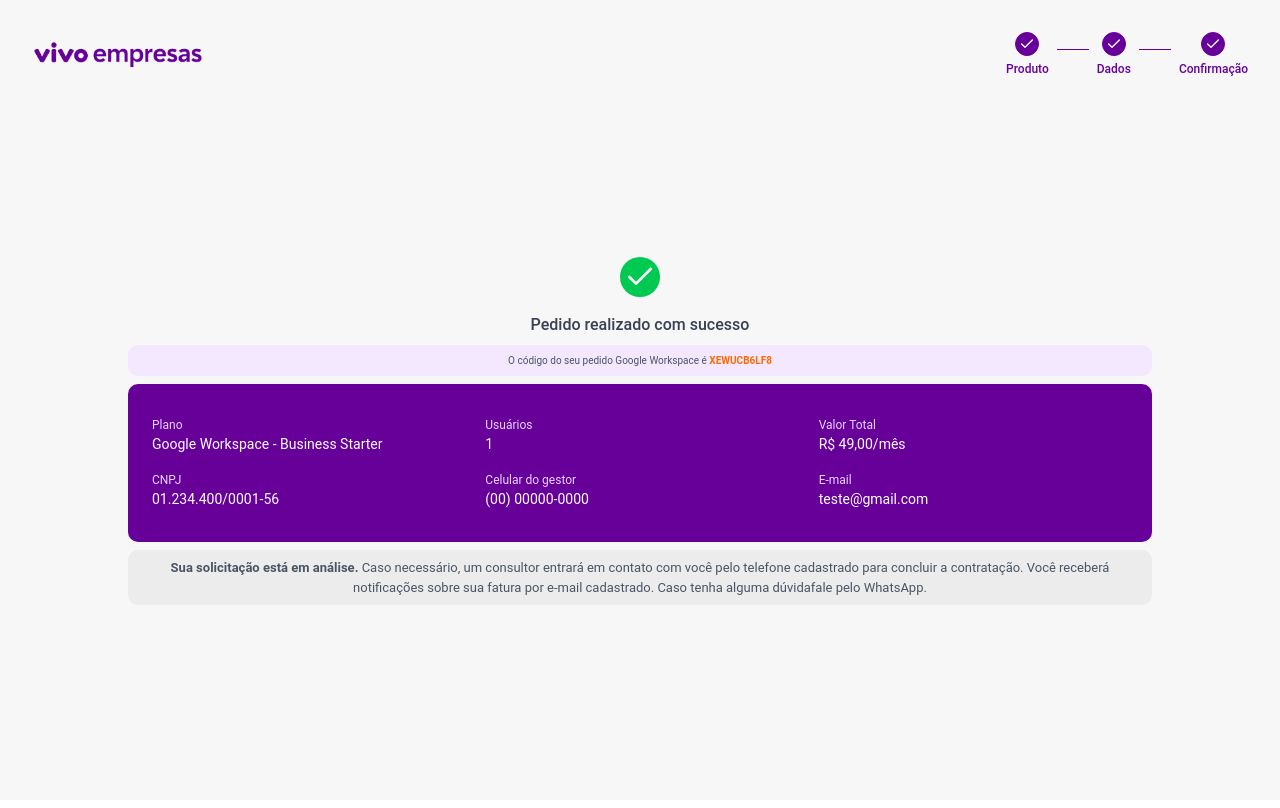
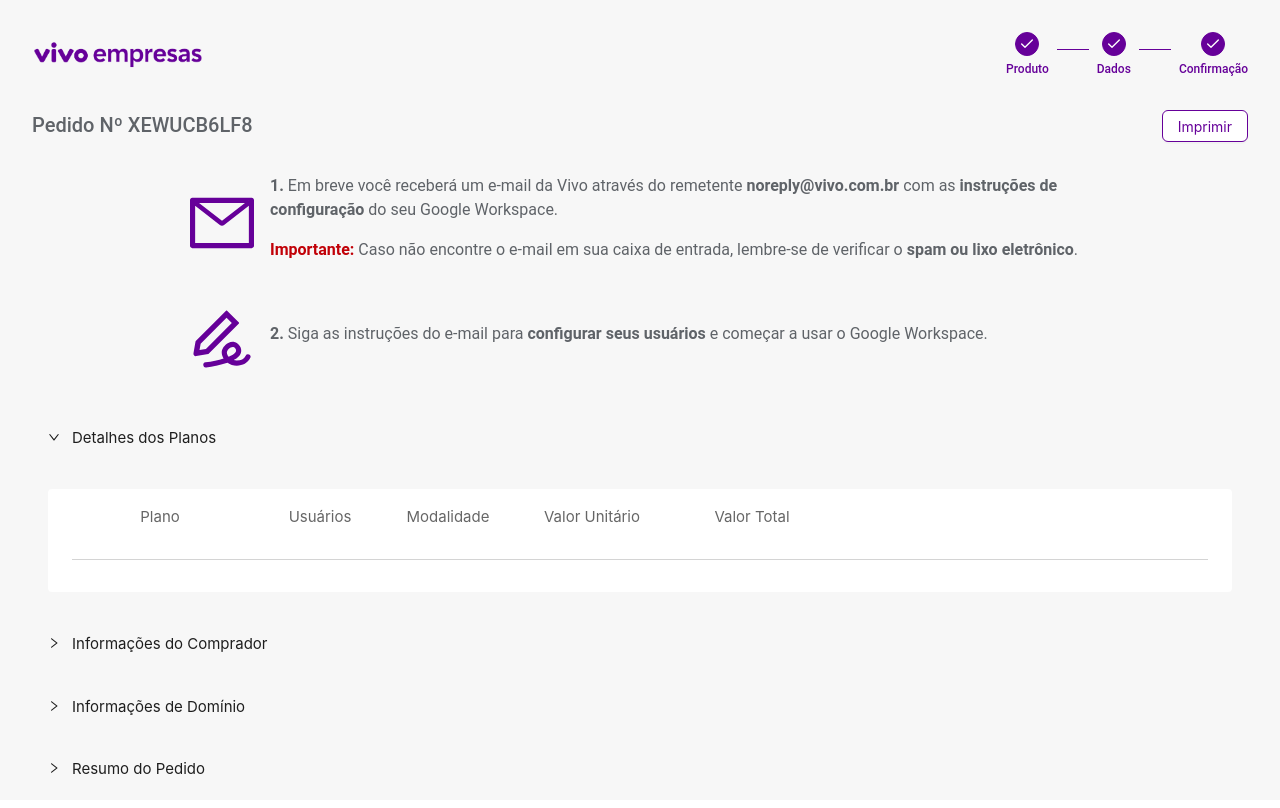
Before and after one commit to gabipq23/new-workspace-lead, a React (Vite) app: page /order in a window 1280 px wide. Built offline with nearby package versions, Linux system fonts and the light colour scheme.

Commit message:
feat: Enhance FinishOrderInfo component with detailed plan display and user instructions

```diff
--- a/src/components/order/finishOrderInfo.tsx
+++ b/src/components/order/finishOrderInfo.tsx
@@ -1,9 +1,225 @@
+import { Button, ConfigProvider, Collapse } from "antd";
+import type { CollapseProps } from "antd";
 import { Check } from "lucide-react";
+import { MailOutlined, SignatureOutlined } from "@ant-design/icons";
+import { useOrderStore } from "../../context/context";
 
 export default function FinishOrderInfo() {
+  const { basicInfo, companyInfo, confirmedPlans } = useOrderStore();
+
+  const getTotalPrice = () => {
+    return confirmedPlans.reduce((total, plan) => {
+      return total + parseInt(plan.price) * plan.users;
+    }, 0);
+  };
+
+  const getTotalUsers = () => {
+    return confirmedPlans.reduce((total, plan) => total + plan.users, 0);
+  };
+
+  const planosDetalhes = (
+    <div className="flex flex-col bg-white rounded-[4px] p-4 w-full py-4 mb-4">
+      {/* Desktop Version */}
+      <div className="hidden md:block">
+        <div className="flex items-center font-semibold text-[#666666] text-[15px] mb-4">
+          <p className="w-48 text-center">Plano</p>
+          <p className="w-32 text-center">Usuários</p>
+          <p className="w-32 text-center">Modalidade</p>
+          <p className="w-40 text-center">Valor Unitário</p>
+          <p className="w-40 text-center">Valor Total</p>
+        </div>
+        <hr className="border-t border-neutral-300 mx-2 mb-4" />
+
+        {confirmedPlans.map((plan, index) => (
+          <div key={plan.id}>
+            <div className="flex items-center py-4 text-[14px] text-neutral-700">
+              <p className="text-[14px] font-semibold w-48 text-center">
+                Business {plan.planName}
+              </p>
+              <p className="text-[14px] w-32 text-center">{plan.users}</p>
+              <p className="text-[14px] w-32 text-center capitalize">
+                {plan.modalidade}
+              </p>
+              <p className="text-[14px] font-semibold w-40 text-center">
+                R$ {parseInt(plan.price)},00/
+                {plan.modalidade === "anual" ? "ano" : "mês"}
+              </p>
+              <p className="text-[16px] text-neutral-700 font-semibold w-40 text-center">
+                R$ {parseInt(plan.price) * plan.users},00/
+                {plan.modalidade === "anual" ? "ano" : "mês"}
+              </p>
+            </div>
+            {index < confirmedPlans.length - 1 && (
+              <hr className="border-t border-neutral-300 mx-2" />
+            )}
+          </div>
+        ))}
+      </div>
+
+      {/* Mobile Version */}
+      <div className="block md:hidden">
+        {confirmedPlans.map((plan) => (
+          <div
+            key={plan.id}
+            className="bg-white rounded-lg shadow p-4 mb-4 flex flex-col gap-2 border"
+          >
+            <div className="flex justify-between">
+              <span className="font-semibold text-[#666]">Plano:</span>
+              <span>Business {plan.planName}</span>
+            </div>
+            <div className="flex justify-between">
+              <span className="font-semibold text-[#666]">Usuários:</span>
+              <span>{plan.users}</span>
+            </div>
+            <div className="flex justify-between">
+              <span className="font-semibold text-[#666]">Modalidade:</span>
+              <span className="capitalize">{plan.modalidade}</span>
+            </div>
+            <div className="flex justify-between">
+              <span className="font-semibold text-[#666]">Valor Unitário:</span>
+              <span>
+                R$ {parseInt(plan.price)},00/
+                {plan.modalidade === "anual" ? "ano" : "mês"}
+              </span>
+            </div>
+            <div className="flex justify-between">
+              <span className="font-semibold text-[#666]">Valor Total:</span>
+              <span className="font-bold">
+                R$ {parseInt(plan.price) * plan.users},00/
+                {plan.modalidade === "anual" ? "ano" : "mês"}
+              </span>
+            </div>
+          </div>
+        ))}
+      </div>
+    </div>
+  );
+
+  // Informações do Comprador
+  const infoComprador = (
+    <div className="flex flex-col bg-white rounded-[4px] p-4 gap-2 w-full">
+      <div className="flex flex-col text-neutral-800 gap-2 rounded-lg min-h-[120px] p-4">
+        {/* CNPJ e Nome do Gestor */}
+        <div className="hidden md:grid grid-cols-2 gap-4 text-[14px] w-full text-neutral-700">
+          <p>
+            <strong>CNPJ:</strong> {basicInfo.cnpj || "-"}
+          </p>
+          <p>
+            <strong>Nome do Gestor:</strong> {basicInfo.managerName || "-"}
+          </p>
+        </div>
+
+        {/* Mobile: CNPJ e Nome do Gestor em coluna */}
+        <div className="flex flex-col gap-2 md:hidden text-[14px] w-full text-neutral-700">
+          <p>
+            <strong>CNPJ:</strong> {basicInfo.cnpj || "-"}
+          </p>
+          <p>
+            <strong>Nome do Gestor:</strong> {basicInfo.managerName || "-"}
+          </p>
+        </div>
+
+        {/* Email e Telefone */}
+        <div className="hidden md:grid grid-cols-2 gap-4 text-[14px] w-full text-neutral-700">
+          <p>
+            <strong>Email:</strong> {basicInfo.email || "-"}
+          </p>
+          <p>
+            <strong>Cliente Vivo:</strong>{" "}
+            {basicInfo.isVivoClient ? "Sim" : "Não"}
+          </p>
+        </div>
+
+        {/* Mobile: Email e Cliente Vivo em coluna */}
+        <div className="flex flex-col gap-2 md:hidden text-[14px] w-full text-neutral-700">
+          <p>
+            <strong>Email:</strong> {basicInfo.email || "-"}
+          </p>
+          <p>
+            <strong>Cliente Vivo:</strong>{" "}
+            {basicInfo.isVivoClient ? "Sim" : "Não"}
+          </p>
+        </div>
+      </div>
+    </div>
+  );
+
+  // Informações de Domínio
+  const infoDominio = (
+    <div className="flex flex-col bg-white rounded-[4px] p-4 gap-2 w-full">
+      <div className="flex flex-col text-neutral-800 gap-2 rounded-lg min-h-[120px] p-4">
+        <div className="text-[14px] w-full text-neutral-700">
+          <p>
+            <strong>Domínio da Empresa:</strong> {companyInfo.domainName || "-"}
+          </p>
+        </div>
+        <div className="text-[14px] w-full text-neutral-700">
+          <p>
+            <strong>Já possui Workspace:</strong>{" "}
+            {companyInfo.alreadyHaveWorkspace ? "Sim" : "Não"}
+          </p>
+        </div>
+      </div>
+    </div>
+  );
+
+  // Resumo do Pedido
+  const resumoPedido = (
+    <div className="flex flex-col justify-center mt-4 bg-white min-h-[200px] text-[14px] rounded-[4px] mb-[29px]">
+      <div className="flex m-3 flex-col gap-4">
+        <div className="px-2">
+          <p className="text-[15px]">Resumo Google Workspace</p>
+        </div>
+
+        <div className="flex w-full justify-between px-2">
+          <p className="text-[14px] text-[#666666]">Quantidade de Planos</p>
+          <p className="text-end">{confirmedPlans.length}</p>
+        </div>
+        <hr className="border-t border-neutral-300 mb-2 w-full" />
+
+        <div className="flex w-full justify-between px-2">
+          <p className="text-[14px] text-[#666666]">Total de Usuários</p>
+          <p className="text-end">{getTotalUsers()}</p>
+        </div>
+        <hr className="border-t border-neutral-300 mb-2 w-full" />
+      </div>
+
+      <div className="flex flex-col items-start m-3 gap-2">
+        <div className="flex w-full justify-between mb-4 text-[16px] font-bold">
+          <p className="text-[#666666]">Valor Total Mensal</p>
+          <p className="text-end text-[#660099]">R$ {getTotalPrice()},00/mês</p>
+        </div>
+      </div>
+    </div>
+  );
+
+  const items: CollapseProps["items"] = [
+    {
+      key: "1",
+      label: <p className="text-[15px]">Detalhes dos Planos</p>,
+      children: planosDetalhes,
+    },
+    {
+      key: "2",
+      label: <p className="text-[15px]">Informações do Comprador</p>,
+      children: infoComprador,
+    },
+    {
+      key: "3",
+      label: <p className="text-[15px]">Informações de Domínio</p>,
+      children: infoDominio,
+    },
+    {
+      key: "4",
+      label: <p className="text-[15px]">Resumo do Pedido</p>,
+      children: resumoPedido,
+    },
+  ];
+
   return (
-    <div className="h-[100vh] flex flex-col flex-1 px-8 pt-8 pb-4  bg-[#f7f7f7] ">
-      <div className="flex flex-col gap-4 lg:flex-row items-center justify-between ">
+    <div className="h-[100vh] flex flex-col flex-1 px-8 pt-8 pb-4 bg-[#f7f7f7]">
+      {/* Header com steps */}
+      <div className="flex flex-col gap-4 lg:flex-row items-center justify-between mb-8">
         <img src="/Vivo-Empresas.png" alt="Vivo Empresas" className="h-7" />
 
         <div className="flex items-center gap-2">
@@ -37,114 +253,83 @@ export default function FinishOrderInfo() {
           </div>
         </div>
       </div>
-      <div className="flex w-full h-full items-center justify-center">
-        <div className="max-w-5xl w-full text-center">
-          <div className="mb-4">
-            <div className="w-10 h-10 bg-green-500 rounded-full flex items-center justify-center mx-auto">
-              <Check size={32} className="text-white" />
+
+      {/* Título e código do pedido */}
+      <div className="flex flex-col min-h-[617px]">
+        <div className="flex w-full justify-between mb-2">
+          <h1 className="flex items-center justify-center text-[18px] md:text-[20px] lg:text-[20px] font-semibold">
+            Pedido Nº XEWUCB6LF8
+          </h1>
+          <div className="">
+            <ConfigProvider
+              theme={{
+                components: {
+                  Button: {
+                    colorBorder: "#660099",
+                    colorText: "#660099",
+                    colorPrimaryHover: "#cb1ef5",
+                    colorPrimaryBorderHover: "#cb1ef5",
+                  },
+                },
+              }}
+            >
+              <Button type="default" variant="solid">
+                Imprimir
+              </Button>
+            </ConfigProvider>
           </div>
         </div>
 
-          <h1 className="text-[16px]  text-gray-700 mb-6">
-            Pedido realizado com sucesso
-          </h1>
-
-          <div className="bg-purple-100 rounded-lg p-2 mb-2">
-            <p style={{ margin: 0 }} className="text-gray-600 text-[10px] ">
+        {/* <div className="bg-purple-100 rounded-lg p-2 mb-4">
+          <p
+            style={{ margin: 0 }}
+            className="text-gray-600 text-[12px] text-center"
+          >
             O código do seu pedido Google Workspace é{" "}
             <span className="text-orange-500 font-semibold">XEWUCB6LF8</span>
           </p>
+        </div> */}
+
+        {/* Instruções de próximos passos */}
+        <div className="flex flex-col items-center justify-center mt-4 gap-4 mb-6">
+          <div className="flex gap-2 items-center justify-center w-full max-w-[900px]">
+            <div className="text-[36px] md:text-[64px] lg:text-[64px] text-[#660099] mr-2">
+              <MailOutlined />
             </div>
-
-          <div className="bg-[#660099] text-white rounded-lg p-6 py-8">
-            <div className="grid grid-cols-1 md:grid-cols-3 gap-6 text-start">
-              <div className="space-y-4 text-start">
-                <div className="text-start">
-                  <p
-                    style={{ margin: 0 }}
-                    className="text-purple-200 text-[12px] mb-1"
-                  >
-                    Plano
+            <div className="flex flex-col text-[13px] md:text-[16px] lg:text-[16px]">
+              <p>
+                <span className="font-bold">1.</span> Em breve você receberá um
+                e-mail da Vivo através do remetente{" "}
+                <span className="font-bold">noreply@vivo.com.br</span> com as{" "}
+                <span className="font-bold">instruções de configuração</span> do
+                seu Google Workspace.
               </p>
-                  <p style={{ margin: 0 }} className="text-[14px]">
-                    Google Workspace - Business Starter
-                  </p>
-                </div>
-                <div>
-                  <p
-                    style={{ margin: 0 }}
-                    className="text-purple-200 text-[12px] mb-1"
-                  >
-                    CNPJ
-                  </p>
-                  <p style={{ margin: 0 }} className="text-[14px]">
-                    01.234.400/0001-56
+              <p>
+                <span className="text-red-700 font-bold">Importante:</span> Caso
+                não encontre o e-mail em sua caixa de entrada, lembre-se de
+                verificar o{" "}
+                <span className="font-bold">spam ou lixo eletrônico</span>.
               </p>
             </div>
           </div>
 
-              <div className="space-y-4">
-                <div>
-                  <p
-                    style={{ margin: 0 }}
-                    className="text-purple-200 text-[12px] mb-1"
-                  >
-                    Usuários
-                  </p>
-                  <p style={{ margin: 0 }} className="text-[14px]">
-                    1
-                  </p>
+          <div className="flex items-center gap-2 w-full max-w-[900px]">
+            <div className="text-[36px] md:text-[64px] lg:text-[64px] text-[#660099] mr-2">
+              <SignatureOutlined />
             </div>
-                <div>
-                  <p
-                    style={{ margin: 0 }}
-                    className="text-purple-200 text-[12px] mb-1"
-                  >
-                    Celular do gestor
-                  </p>
-                  <p style={{ margin: 0 }} className="text-[14px]">
-                    (00) 00000-0000
-                  </p>
-                </div>
-              </div>
-
-              <div className="space-y-4">
-                <div>
-                  <p
-                    style={{ margin: 0 }}
-                    className="text-purple-200 text-[12px] mb-1"
-                  >
-                    Valor Total
-                  </p>
-                  <p style={{ margin: 0 }} className="text-[14px]">
-                    R$ 49,00/mês
-                  </p>
-                </div>
-                <div>
-                  <p
-                    style={{ margin: 0 }}
-                    className="text-purple-200 text-[12px] mb-1"
-                  >
-                    E-mail
-                  </p>
-                  <p style={{ margin: 0 }} className="text-[14px]">
-                    teste@gmail.com
+            <div className="text-[13px] md:text-[16px] lg:text-[16px]">
+              <p>
+                <span className="font-bold">2.</span> Siga as instruções do
+                e-mail para{" "}
+                <span className="font-bold">configurar seus usuários</span> e
+                começar a usar o Google Workspace.
               </p>
             </div>
           </div>
         </div>
-          </div>
 
-          <div className="mt-2 bg-[#ecececfa] text-[13px] rounded-lg text-gray-600 p-2">
-            <p style={{ margin: 0 }}>
-              <strong>Sua solicitação está em análise.</strong> Caso necessário,
-              um consultor entrará em contato com você pelo telefone cadastrado
-              para concluir a contratação. Você receberá notificações sobre sua
-              fatura por e-mail cadastrado. Caso tenha alguma dúvidafale pelo
-              WhatsApp.
-            </p>
-          </div>
-        </div>
+        {/* Collapse com informações detalhadas */}
+        <Collapse items={items} ghost defaultActiveKey={["1"]} />
       </div>
     </div>
   );
```
Lines whose indentation alone changed are shown as unchanged.
